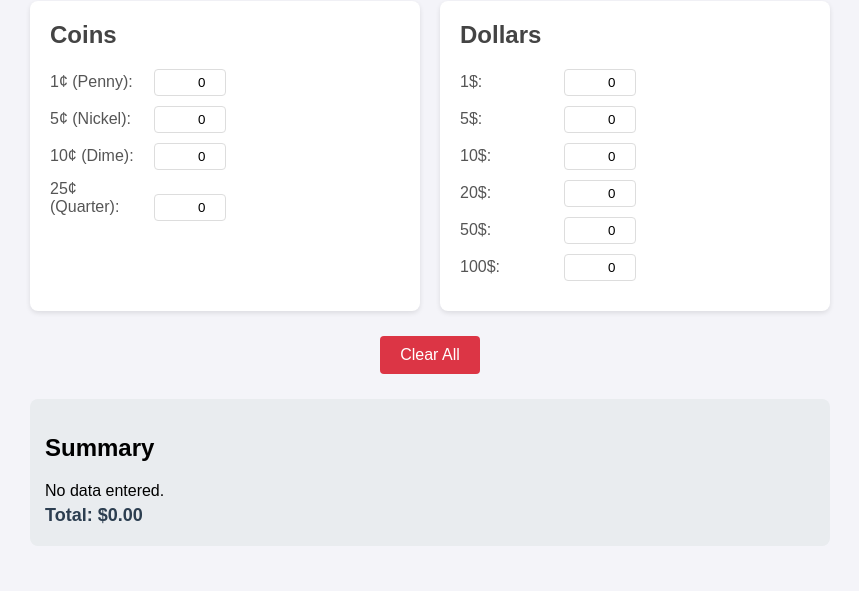
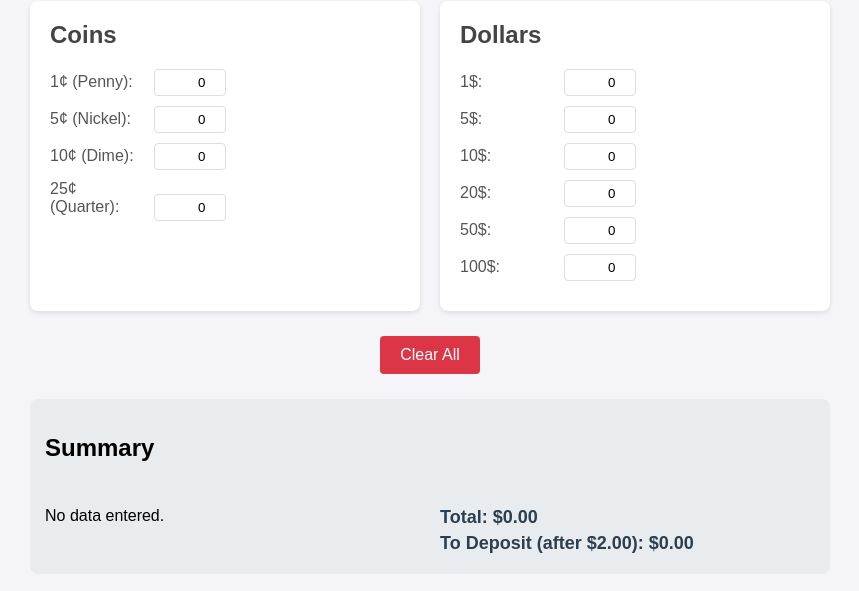
Before and after one commit to miketblount/moneytracker, a plain HTML site: page index.html in a window 1280 px wide. Shown: the part 99-690 px from the top of the page, without its empty margins (210-1069 px from the left). Drawn offline with Linux system fonts and the light colour scheme.

Commit message:
Update index.html
Added money deposit

```diff
--- a/index.html
+++ b/index.html
@@ -71,11 +71,21 @@
             padding: 15px;
             background: #e9ecef;
             border-radius: 8px;
+            display: flex;
+            flex-wrap: wrap;
+            gap: 20px;
         }
-        #summary p {
+        #summary h2 {
+            width: 100%;
+        }
+        #summaryContent, #balanceInfo {
+            flex: 1;
+            min-width: 250px;
+        }
+        #summary p, #balanceInfo p {
             margin: 5px 0;
         }
-        #total {
+        #total, #toDeposit {
             font-weight: bold;
             font-size: 18px;
             color: #2c3e50;
@@ -138,7 +148,10 @@
     <div id="summary">
         <h2>Summary</h2>
         <div id="summaryContent"></div>
-        <p id="total">Total: $0.00</p>
+        <div id="balanceInfo">
+            <p id="total">Total: $0.00</p>
+            <p id="toDeposit">To Deposit: $0.00</p>
+        </div>
     </div>
 
     <script>
@@ -267,9 +280,14 @@
             // Update summary content
             document.getElementById('summaryContent').innerHTML = summaryHTML || '<p>No data entered.</p>';
 
-            // Update total
+            // Update total and to-deposit amounts
             const totalDollars = (totalCents / 100).toFixed(2);
             document.getElementById('total').textContent = `Total: $${totalDollars}`;
+
+            // Calculate amount to deposit (subtract $2.00 or 200 cents)
+            const toDepositCents = totalCents - 200;
+            const toDepositDollars = (toDepositCents < 0 ? 0 : toDepositCents / 100).toFixed(2);
+            document.getElementById('toDeposit').textContent = `To Deposit (after $2.00): $${toDepositDollars}`;
         }
     </script>
 </body>
```
